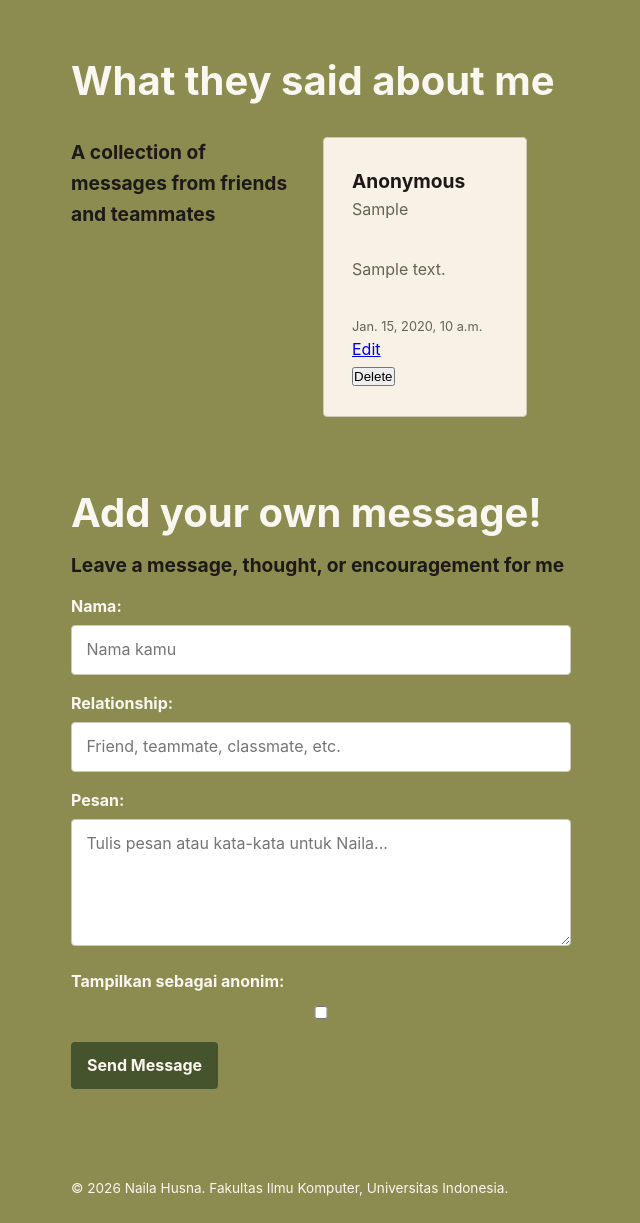
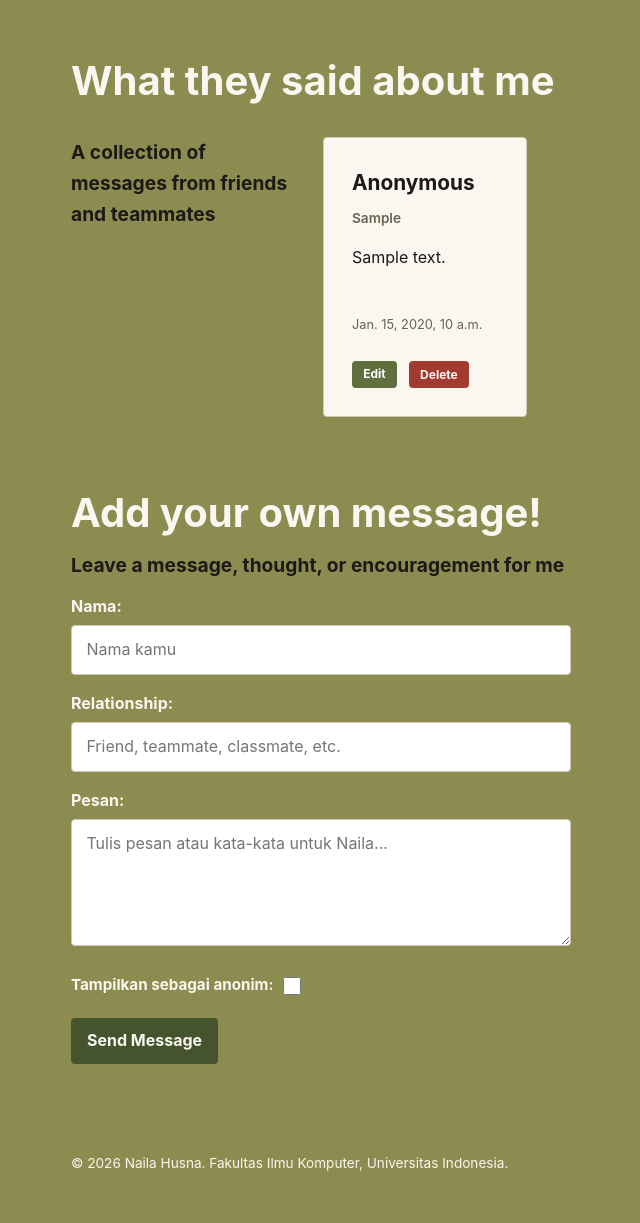
Before and after one commit to naila-husna/myportofolio, a Django app: page / in a window 1280 px wide. Shown: the part 660-1883 px from the top of the page, without its empty margins (113-753 px from the left). After the commit the page ends 1831 px from the top, so only its background shows below. Run offline with Django 5.2, Linux system fonts and the light colour scheme; tables that the repository leaves empty hold one stand-in row (values such as "Sample post").

Commit message:
final fixes and improvements

```diff
--- a/static/css/style.css
+++ b/static/css/style.css
@@ -411,27 +411,41 @@ main {
 .message-card {
     min-height: 280px;
     padding: 1.75rem;
-    background-color: #f8f1e5;
+    background-color: var(--paper);
     border: 1px solid var(--line);
     border-radius: var(--radius);
     display: flex;
     flex-direction: column;
 }
 
-.message-card h4 {
-    margin-bottom: 0.75rem;
-    font-size: 1.2rem;
+.message-card h3 {
+    margin-bottom: 0.5rem;
+    font-size: 1.3rem;
+    color: var(--ink);
 }
 
 .message-card p {
-    margin-bottom: 1rem;
     color: var(--text-muted);
     font-size: 1rem;
     line-height: 1.6;
+}
+
+.message-card .message-relationship {
+    margin-bottom: 1rem;
+    color: var(--text-muted);
+    font-size: 0.85rem;
+    font-weight: 600;
+}
+
+.message-card .message-text {
     flex: 1;
+    margin-bottom: 1.25rem;
+    color: var(--ink);
 }
 
 .message-card small {
+    display: block;
+    margin-bottom: 0.75rem;
     color: var(--text-muted);
     font-size: 0.8rem;
 }
@@ -475,7 +489,7 @@ main {
     color: var(--paper);
 }
 
-.message-form form input,
+.message-form form input:not([type="checkbox"]),
 .message-form form textarea {
     width: 100%;
     padding: 0.7rem 0.9rem;
@@ -513,6 +527,80 @@ main {
     background: var(--accent);
 }
 
+.message-actions {
+    display: flex;
+    align-items: center;
+    gap: 0.75rem;
+    margin-top: 0.8rem;
+}
+
+.message-actions form {
+    margin: 0;
+}
+
+.message-actions .button {
+    min-width: auto;
+    padding: 0.4rem 0.7rem;
+    font-size: 0.75rem;
+    line-height: 1.2;
+}
+
+.message-actions .button-danger {
+    background-color: #a33a32;
+    border-color: #a33a32;
+    color: var(--paper);
+}
+
+.message-actions .button-danger:hover {
+    background-color: #7f2d27;
+    border-color: #7f2d27;
+    color: var(--paper);
+}
+
+.message-actions .button-outline {
+    background-color: #9b3a32;
+    color: var(--paper);
+    border: 1px solid #9b3a32;
+}
+
+.message-actions .button-outline:hover {
+    background-color: #7d2f29;
+    border-color: #7d2f29;
+}
+
+.button-outline {
+    background-color: transparent;
+    color: var(--accent-dark);
+    border: 1px solid var(--accent-dark);
+}
+
+.button-outline:hover {
+    background-color: var(--accent-dark);
+    color: var(--paper);
+}
+
+.message-form form p:has(input[type="checkbox"]) {
+    display: flex;
+    align-items: center;
+    gap: 0.6rem;
+    margin: 1.25rem 0;
+}
+
+.message-form form p:has(input[type="checkbox"]) label {
+    margin: 0;
+    color: var(--paper);
+    font-size: 0.95rem;
+    font-weight: 700;
+}
+
+.message-form form input[type="checkbox"] {
+    width: 18px;
+    height: 18px;
+    margin: 0;
+    accent-color: var(--accent-dark);
+    cursor: pointer;
+}
+
 @media (max-width: 600px) {
     .hero-grid {
         grid-template-columns: 1fr;
--- a/templates/base.html
+++ b/templates/base.html
@@ -8,7 +8,7 @@
     <link rel="preconnect" href="https://fonts.googleapis.com">
     <link rel="preconnect" href="https://fonts.gstatic.com" crossorigin>
     <link href="https://fonts.googleapis.com/css2?family=Space+Grotesk:wght@500;700&display=swap" rel="stylesheet">
-    <link rel="stylesheet" href="/static/css/style.css?v=13">
+    <link rel="stylesheet" href="/static/css/style.css?v=14">
     {% block meta %} {% endblock meta %}
 </head>
 
--- a/templates/index.html
+++ b/templates/index.html
@@ -52,6 +52,7 @@
                 <h3>A collection of messages from friends and teammates</h3>
 
                 <div class="message-grid">
+
                     {% for message in message_list %}
 
                     <div class="message-card">
@@ -61,18 +62,26 @@
                         <h3>{{ message.name }}</h3>
                         {% endif %}
 
-                        <p>{{ message.relationship }}</p>
-                        <p>{{ message.message }}</p>
-                        <small>{{ message.created_at }}</small>
+                        <p class="message-relationship">
+                            {{ message.relationship }}
+                        </p>
+
+                        <p class="message-text">
+                            {{ message.message }}
+                        </p>
+
+                        <small class="message-date">
+                            {{ message.created_at }}
+                        </small>
 
                         <div class="message-actions">
-                            <a href="{% url 'main:update_message' message.pk %}">
+                            <a href="{% url 'main:update_message' message.pk %}" class="button">
                                 Edit
                             </a>
 
                             <form method="POST" action="{% url 'main:delete_message' message.pk %}">
                                 {% csrf_token %}
-                                <button type="submit">
+                                <button type="submit" class="button button-danger">
                                     Delete
                                 </button>
                             </form>
@@ -80,8 +89,11 @@
                     </div>
 
                     {% empty %}
+
                     <p>Belum ada pesan.</p>
+
                     {% endfor %}
+
                 </div>
 
             </div>
```
Also changed, not shown: README.md.
